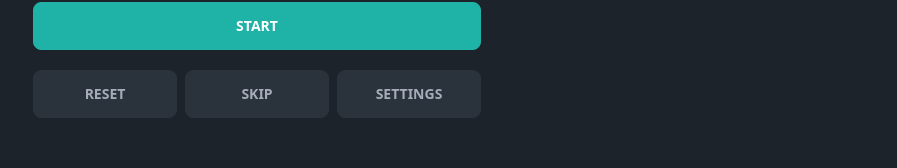
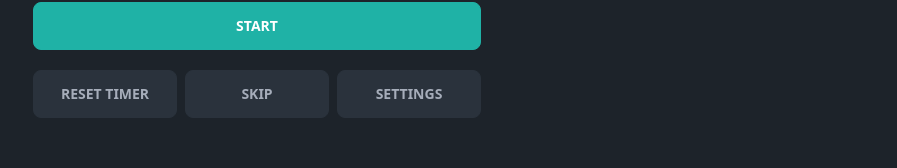
Before and after one commit to NateRolo/PomoPlayer, a Next.js app: page / in a window 1280 px wide. Shown: the part 406-574 px from the top of the page, without its empty margins (383-1280 px from the left). Built offline with nearby package versions, Linux system fonts and the light colour scheme; no server answers.

Commit message:
refactor: add 'reset timer' for clarity

```diff
--- a/app/components/PomodoroTimer.tsx
+++ b/app/components/PomodoroTimer.tsx
@@ -374,7 +374,7 @@ export const PomodoroTimer: React.FC = () => {
                             <button
                                 className="btn btn-neutral w-full hover:btn-secondary transform transition-all duration-200 hover:scale-105 active:scale-95"
                                 onClick={resetTimer}>
-                                Reset
+                                Reset Timer
                             </button>
 
                             <button
```
